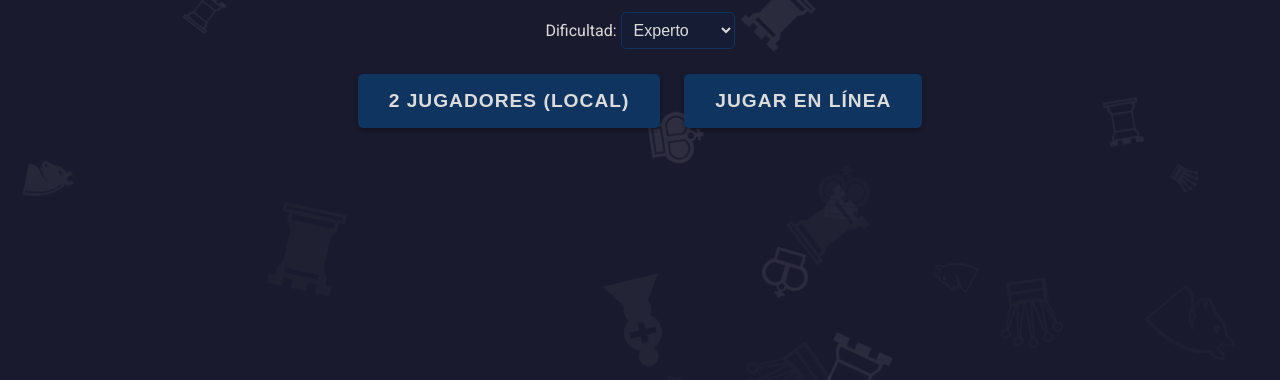
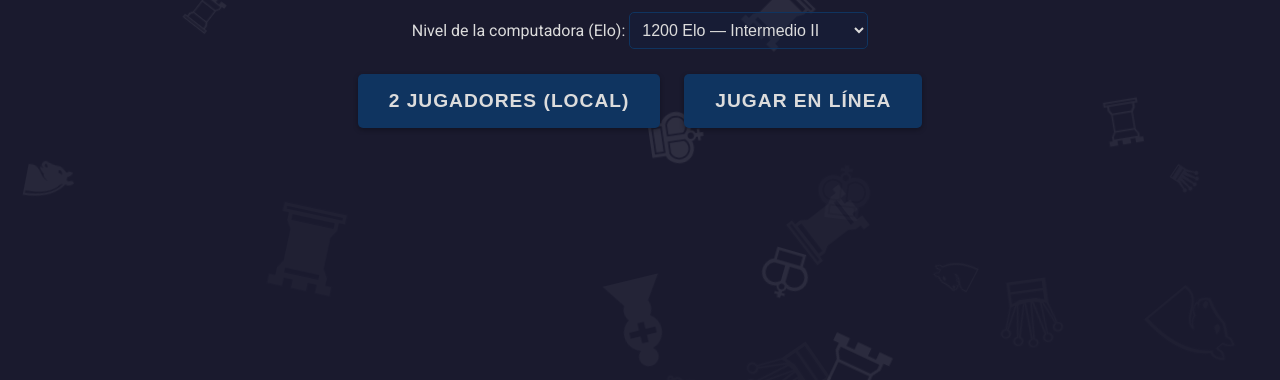
Before and after one commit to lsnoglos/Ajedrez, a plain HTML site: page index.html in a window 1280 px wide. Both pictures are taken after a click on the button "CONTRA LA PC". Shown: the part 420-800 px from the top of the page. Drawn offline with Linux system fonts and the light colour scheme.

Commit message:
Load Elo selector modules and label rating selector

```diff
--- a/index.html
+++ b/index.html
@@ -29,7 +29,7 @@
             <button id="start-ai-button" type="button">Contra la PC</button>
 
             <div id="ai-level-selection" class="hidden">
-                <label for="ai-level-start">Dificultad:</label>
+                <label for="ai-level-start">Nivel de la computadora (Elo):</label>
                 <select id="ai-level-start">
                     <option value="easy">Fácil</option>
                     <option value="intermediate">Intermedio</option>
@@ -150,6 +150,8 @@
         }
     </script>
 
+    <script src="js/elo-config.js"></script>
+    <script src="js/elo-selector.js"></script>
     <script src="script.js"></script>
 </body>
 
```
